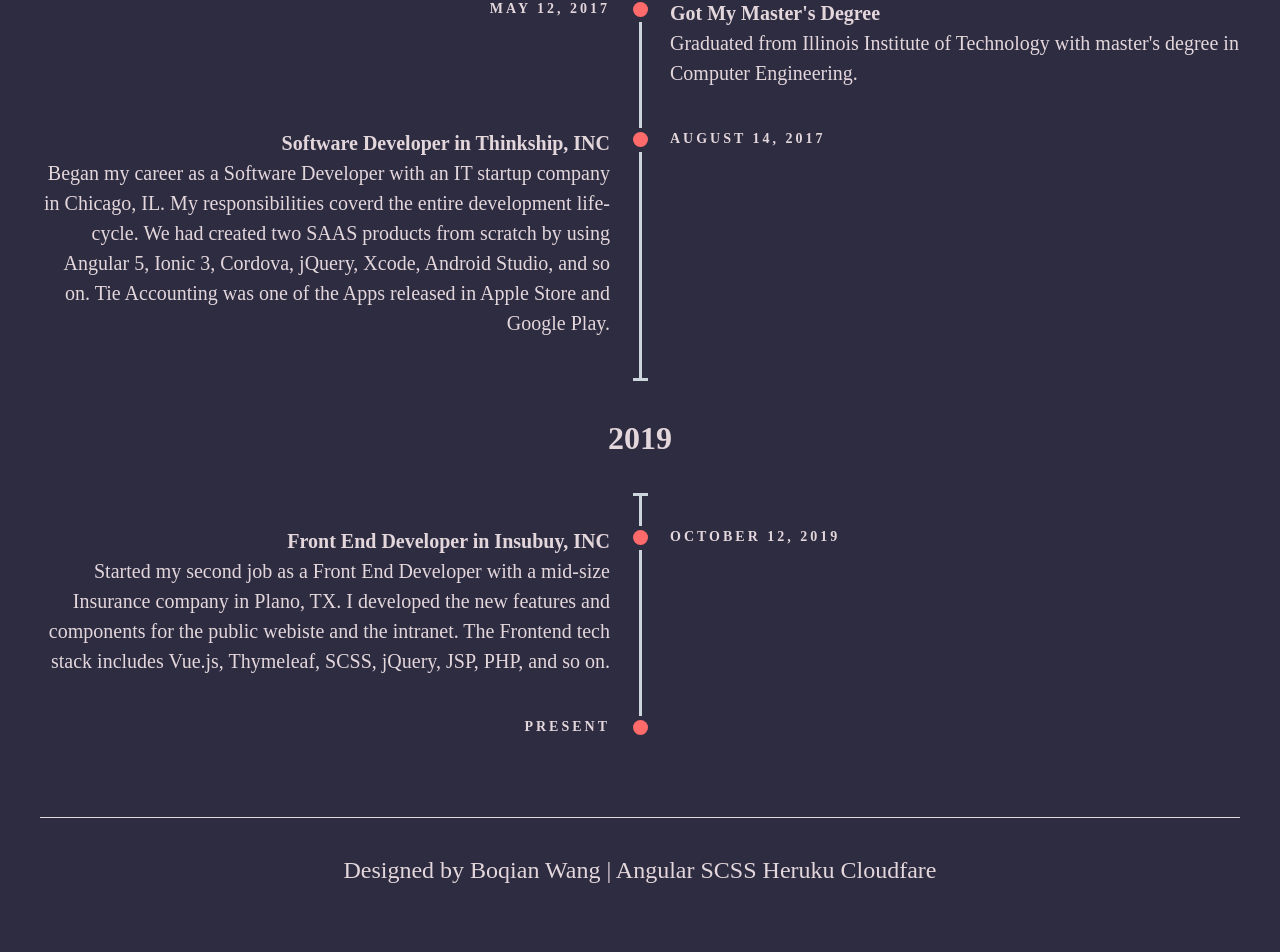
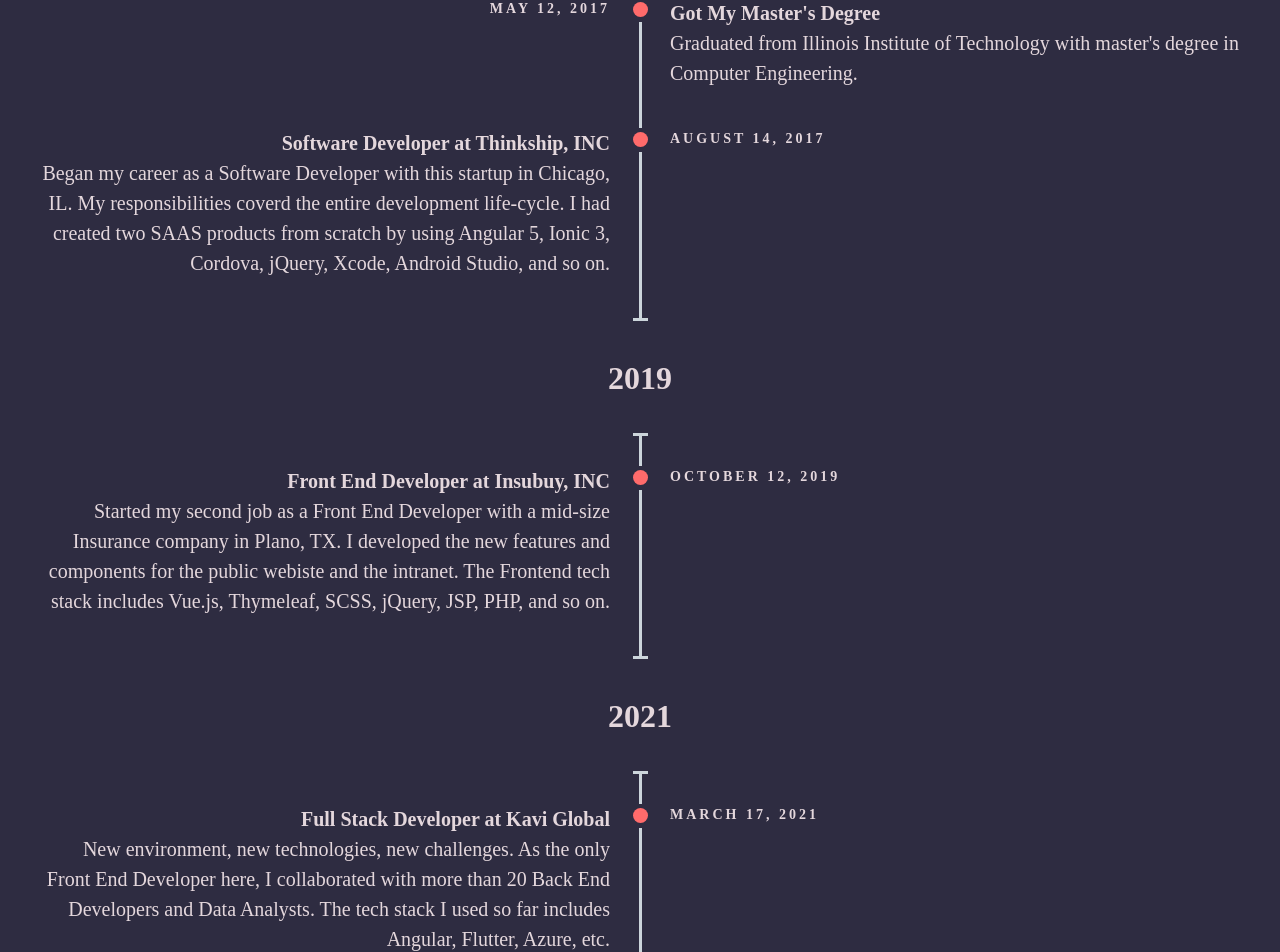
Before and after one commit to boqian999/Boqian-Website, an Angular app: page /about-me in a window 1280 px wide. Shown: the part 953-1905 px from the top of the page. Built offline with nearby package versions, Linux system fonts and the light colour scheme; a web font is replaced by a local one.

Commit message:
Update work page

```diff
--- a/angular.json
+++ b/angular.json
@@ -62,7 +62,10 @@
         "serve": {
           "builder": "@angular-devkit/build-angular:dev-server",
           "options": {
-            "browserTarget": "my-new-website:build"
+            "browserTarget": "my-new-website:build",
+            "ssl": true,
+            "sslKey": "./server.key",
+            "sslCert": "./server.crt"
           },
           "configurations": {
             "production": {
@@ -119,6 +122,7 @@
           }
         }
       }
-    }},
+    }
+  },
   "defaultProject": "my-new-website"
 }
--- a/src/app/work/work.component.html
+++ b/src/app/work/work.component.html
@@ -40,7 +40,8 @@
 			<div class="timeline-marker"></div>
 			<div class="timeline-content">
 				<h3 class="timeline-title">Welcome to O'Hare International Airport</h3>
-				<p>I came to the United States to conintue my graduate study becuase of the academic, cultrue, and lifestyle.</p>
+				<p>I came to the United States to conintue my graduate study becuase of the academic, cultrue, and
+					lifestyle.</p>
 			</div>
 		</li>
 		<li class="timeline-item period">
@@ -66,8 +67,10 @@
 			</div>
 			<div class="timeline-marker"></div>
 			<div class="timeline-content">
-				<h3 class="timeline-title">Software Developer in Thinkship, INC</h3>
-				<p>Began my career as a Software Developer with an IT startup company in Chicago, IL. My responsibilities coverd the entire development life-cycle. We had created two SAAS products from scratch by using Angular 5, Ionic 3, Cordova, jQuery, Xcode, Android Studio, and so on. Tie Accounting was one of the Apps released in Apple Store and Google Play.</p>
+				<h3 class="timeline-title">Software Developer at Thinkship, INC</h3>
+				<p>Began my career as a Software Developer with this startup in Chicago, IL. My
+					responsibilities coverd the entire development life-cycle. I had created two SAAS products from
+					scratch by using Angular 5, Ionic 3, Cordova, jQuery, Xcode, Android Studio, and so on.</p>
 			</div>
 		</li>
 		<li class="timeline-item period">
@@ -83,8 +86,30 @@
 			</div>
 			<div class="timeline-marker"></div>
 			<div class="timeline-content">
-				<h3 class="timeline-title">Front End Developer in Insubuy, INC</h3>
-				<p>Started my second job as a Front End Developer with a mid-size Insurance company in Plano, TX. I developed the new features and components for the public webiste and the intranet. The Frontend tech stack includes Vue.js, Thymeleaf, SCSS, jQuery, JSP, PHP, and so on.</p>
+				<h3 class="timeline-title">Front End Developer at Insubuy, INC</h3>
+				<p>Started my second job as a Front End Developer with a mid-size Insurance company in Plano, TX. I
+					developed the new features and components for the public webiste and the intranet. The Frontend tech
+					stack includes Vue.js, Thymeleaf, SCSS, jQuery, JSP, PHP, and so on.</p>
+			</div>
+		</li>
+		<li class="timeline-item period">
+			<div class="timeline-info"></div>
+			<div class="timeline-marker"></div>
+			<div class="timeline-content">
+				<h2 class="timeline-title">2021</h2>
+			</div>
+		</li>
+		<li class="timeline-item">
+			<div class="timeline-info">
+				<span>March 17, 2021</span>
+			</div>
+			<div class="timeline-marker"></div>
+			<div class="timeline-content">
+				<h3 class="timeline-title">Full Stack Developer at Kavi Global</h3>
+				<p>
+					New environment, new technologies, new challenges. As the only Front End Developer here, I
+					collaborated with more than 20 Back End Developers and Data Analysts. The tech stack I used so far
+					includes Angular, Flutter, Azure, etc.</p>
 			</div>
 		</li>
 		<li class="timeline-item">
```
Also changed, not shown: 1 other file (tests, documents, lock files or other folders).
